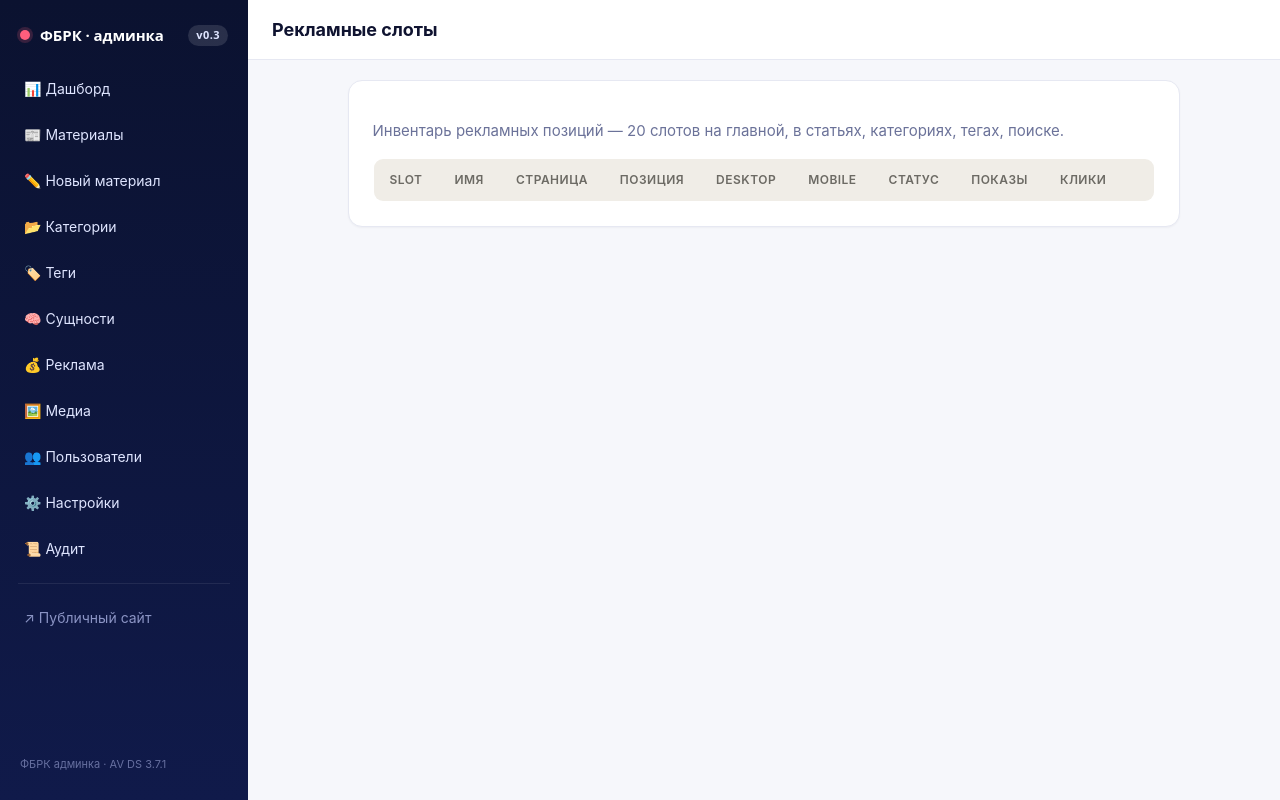
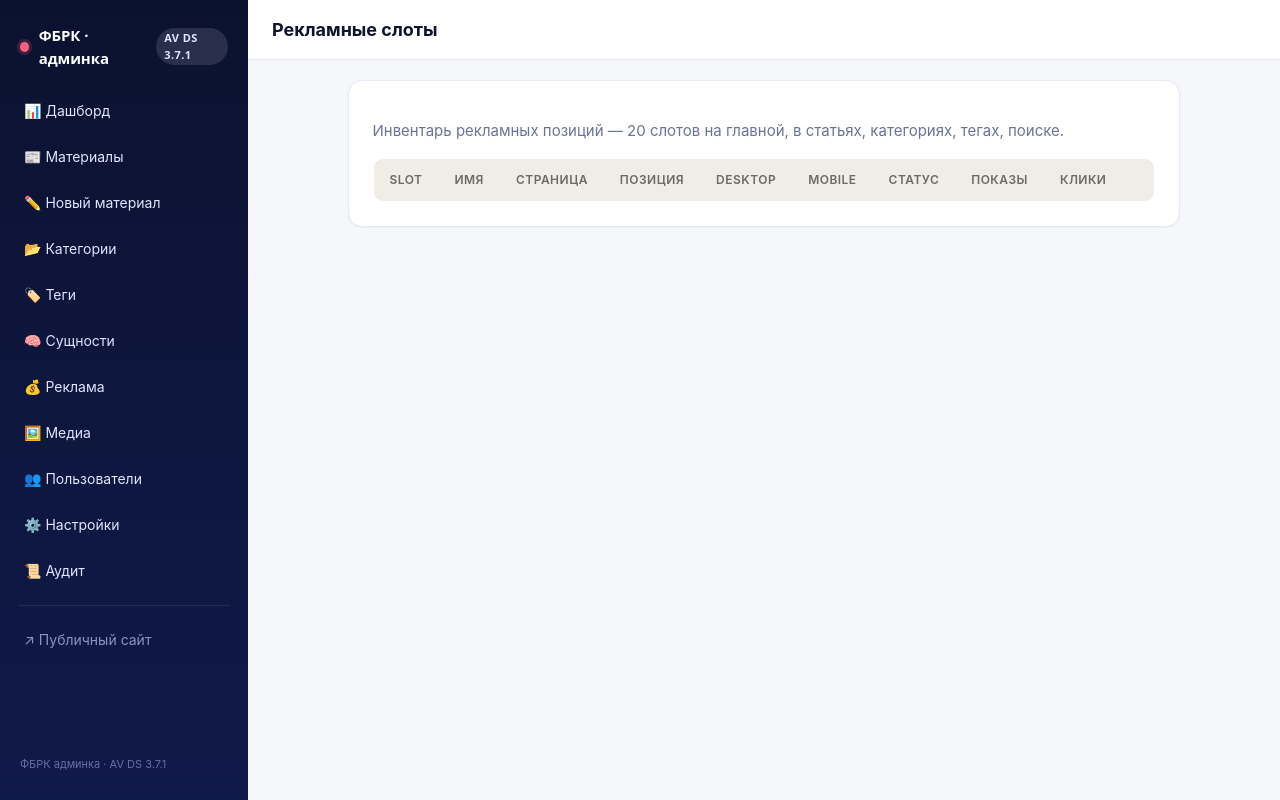
Before and after one commit to belilovsky/fbrk-clone, a FastAPI app: template admin/templates/ads.html in a window 1280 px wide. Run offline with FastAPI, Linux system fonts and the light colour scheme; the template is opened without the code that fills it, so the values that code supplies are empty.

Commit message:
chore(admin): убрать старые av ds маркеры

```diff
--- a/admin/static/admin.css
+++ b/admin/static/admin.css
@@ -343,7 +343,7 @@ table { border-collapse: collapse; }
 }
 
 
-/* ===== v0.3 sidebar layout (appended) ===== */
+/* ===== AV DS sidebar layout ===== */
 :root{--a-side-w:248px;--a-side-bg:#0b1230;--a-side-fg:#dfe5ff;--a-side-muted:#8b94c4;--a-side-active:#3b5bff;--a-radius:10px;}
 html,body{margin:0;}
 .a-body{background:#f6f7fb;color:#0f1330;font-family:var(--font-body);min-height:100vh;}
--- a/admin/templates/base.html
+++ b/admin/templates/base.html
@@ -17,7 +17,7 @@
     <a class="a-brand" href="/admin/">
       <span class="a-brand__dot"></span>
       <span>ФБРК · админка</span>
-      <span class="a-badge" title="Версия сборки">v0.3</span>
+      <span class="a-badge" title="Версия дизайн-системы">AV DS 3.7.1</span>
     </a>
     <nav class="a-side-nav">
       <a href="/admin/home" class="a-side-link">📊 Дашборд</a>
--- a/js/app.js
+++ b/js/app.js
@@ -1,5 +1,5 @@
 // ============================================================
-// ФБРК — интерактив (AV DS 2026)
+// ФБРК — интерактив (AV DS 3.7.1)
 // ============================================================
 
 function _cfgOrigin(key) {
```
